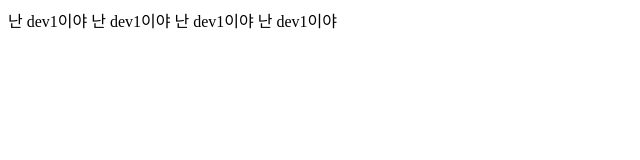
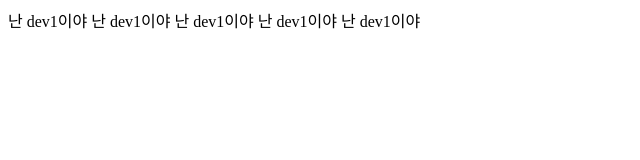
Before and after one commit to rjtrnd1/test, a plain HTML site: page gitPrac1/web/index.html in a window 1280 px wide. Shown: the full height of the page, 0-640 px from the left. Drawn offline with Linux system fonts and the light colour scheme.

Commit message:
divdfsdfsd

```diff
--- a/gitPrac1/web/index.html
+++ b/gitPrac1/web/index.html
@@ -9,5 +9,7 @@
 난 dev1이야
 난 dev1이야
 난 dev1이야
+
+난 dev1이야
 </body>
 </html>
```
